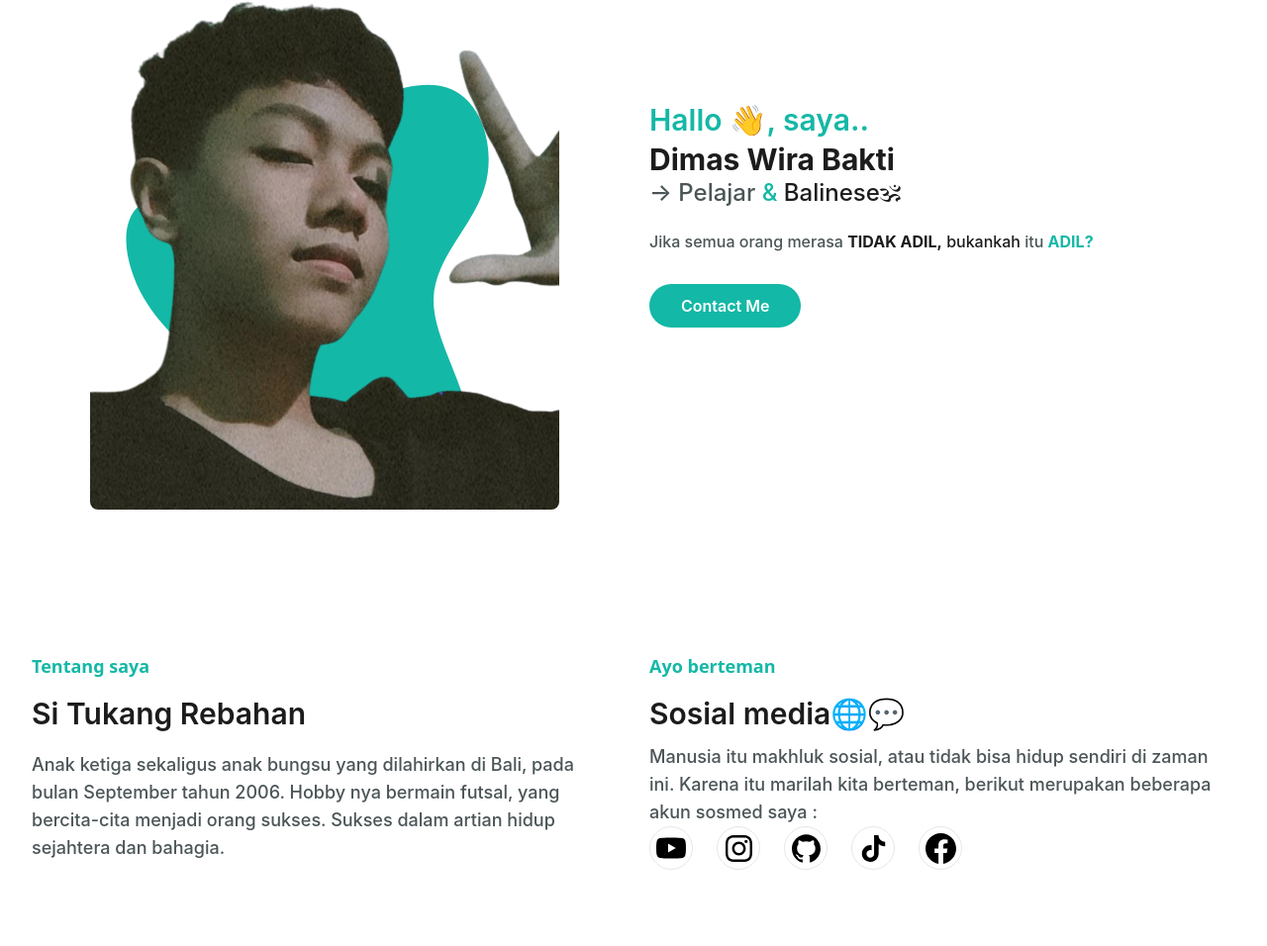
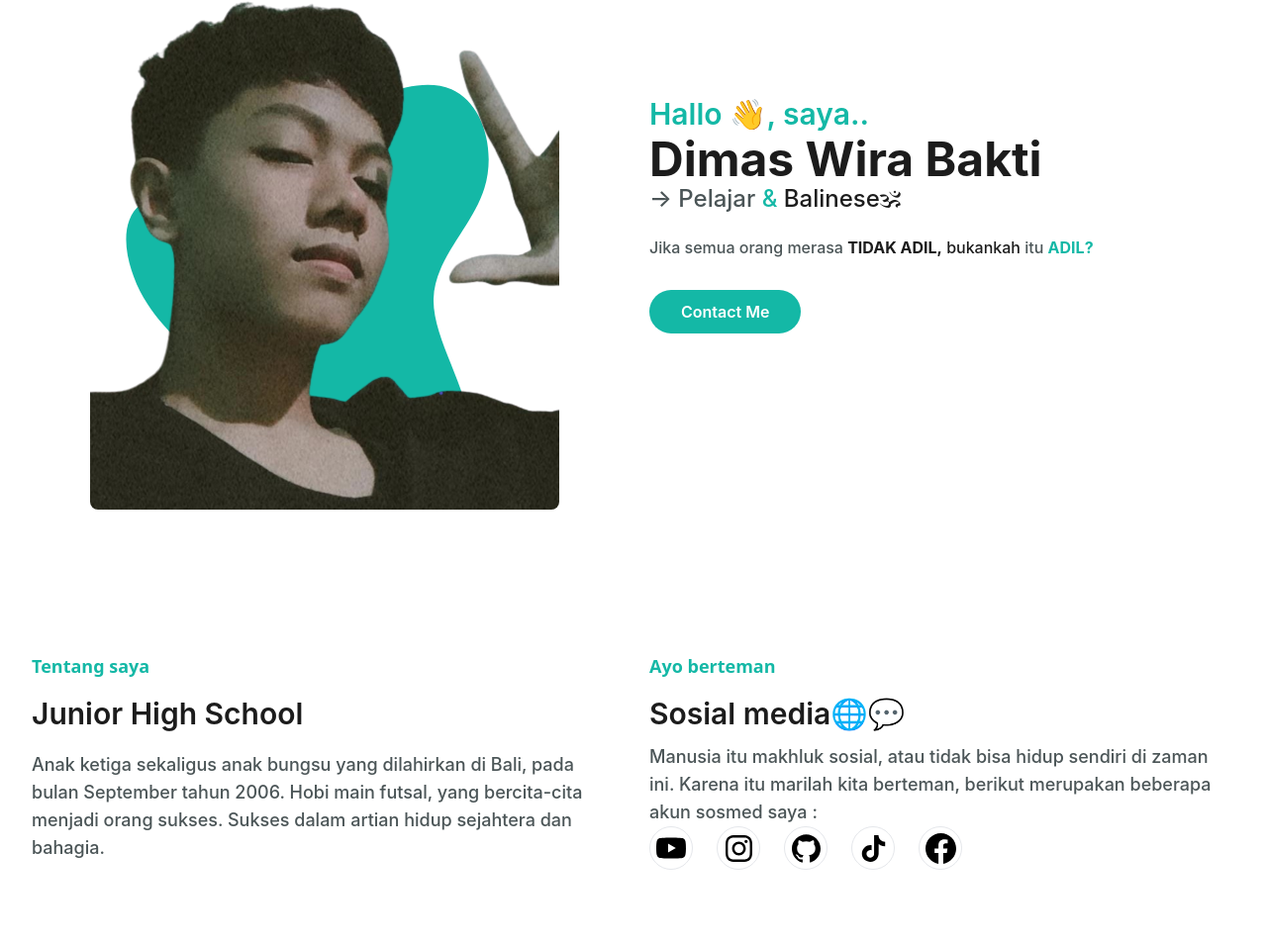
Before and after one commit to Wirabakti39/web_profil, a website: page public/index.html in a window 1280 px wide. Shown: the part 236-1192 px from the top of the page at 99% size. Drawn offline with Linux system fonts and the light colour scheme.

Commit message:
Update index.html

```diff
--- a/public/index.html
+++ b/public/index.html
@@ -52,7 +52,7 @@
             <div class="flex flex-wrap">
 
                 <div class="w-full self-center px-4 lg:absolute lg:right-0 lg:w-1/2">
-                    <h1 class="text-base font-semibold text-primary md:text-xl lg:text-3xl">Hallo 👋, saya..<span class="block font-bold text-dark text-3xl mt-1 lg:text-4xl">Dimas Wira Bakti</span></h1>
+                    <h1 class="text-base font-semibold text-primary md:text-xl lg:text-3xl">Hallo 👋, saya..<span class="block font-bold text-dark text-3xl mt-1 lg:text-5xl">Dimas Wira Bakti</span></h1>
                     <h2 class="font-medium text-secondary text-lg mb-5 lg:text-2xl">&rarr; Pelajar <span class="text-primary">&</span> <span class="text-dark">Balinese🕉</span></h2>
                     <p class="font-medium text-secondary mb-10 leading-relaxed">Jika semua orang merasa <span class="text-dark font-bold">TIDAK ADIL,</span> <span class="text-dark">bukankah</span> itu <span class="text-primary font-bold">ADIL?</span></p>
 
@@ -82,8 +82,8 @@
             <div class="flex flex-wrap">
                 <div class="w-full px-4 mb-10 lg:w-1/2">
                     <h4 class="font-bold font-sans text-primary text-lg mb-4">Tentang saya</h4>
-                    <h2 class="font-semibold text-dark text-3xl mb-5 max-w-md">Si Tukang Rebahan</h2>
-                    <p class="font-medium text-base text-secondary max-w-xl lg:text-lg">Anak ketiga sekaligus anak bungsu yang dilahirkan di Bali, pada bulan September tahun 2006. Hobby nya bermain futsal, yang bercita-cita menjadi orang sukses. Sukses dalam artian hidup sejahtera dan bahagia.</p>
+                    <h2 class="font-semibold text-dark text-2xl mb-5 max-w-md lg:text-3xl">Junior High School</h2>
+                    <p class="font-medium text-base text-secondary max-w-xl lg:text-lg">Anak ketiga sekaligus anak bungsu yang dilahirkan di Bali, pada bulan September tahun 2006. Hobi main futsal, yang bercita-cita menjadi orang sukses. Sukses dalam artian hidup sejahtera dan bahagia.</p>
                 </div>
                 <div class="w-full px-4 lg:w-1/2">
                     <h4 class="font-semibold font-sans text-primary text-lg mb-4">Ayo berteman</h4>
@@ -186,7 +186,7 @@
                 <div class="max-w-xl mx-auto text-center mb-16">
                     <h4 class="font-semibold text-lg text-primary mb-2">Contact</h4>
                     <h2 class="font-bold text-dark text-3xl mb-4 sm:text-4xl lg:text-5xl">Hubungi Saya</h2>
-                    <p class="font-medium text-md text-secondary md:text-lg">Sebenarnya kolom ini tidak berfungsi. Jika perlu, hubungi pada email atau sosial media saya yg tertera di situs ini.</p>
+                    <p class="font-medium text-md text-secondary md:text-lg">Kolom ini tidak berfungsi. Jika perlu, hubungi pada email atau sosial media saya yg tertera di situs ini.</p>
                 </div>
             </div>
 
```
